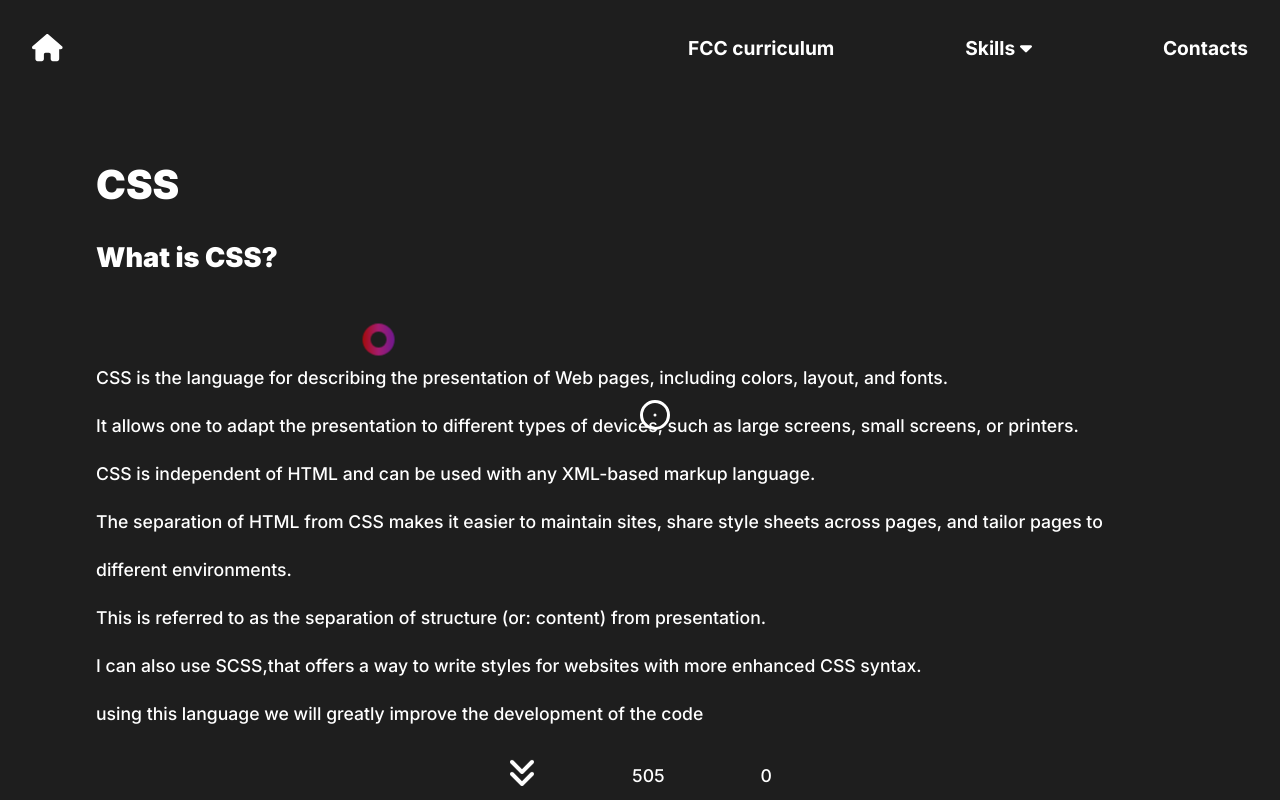
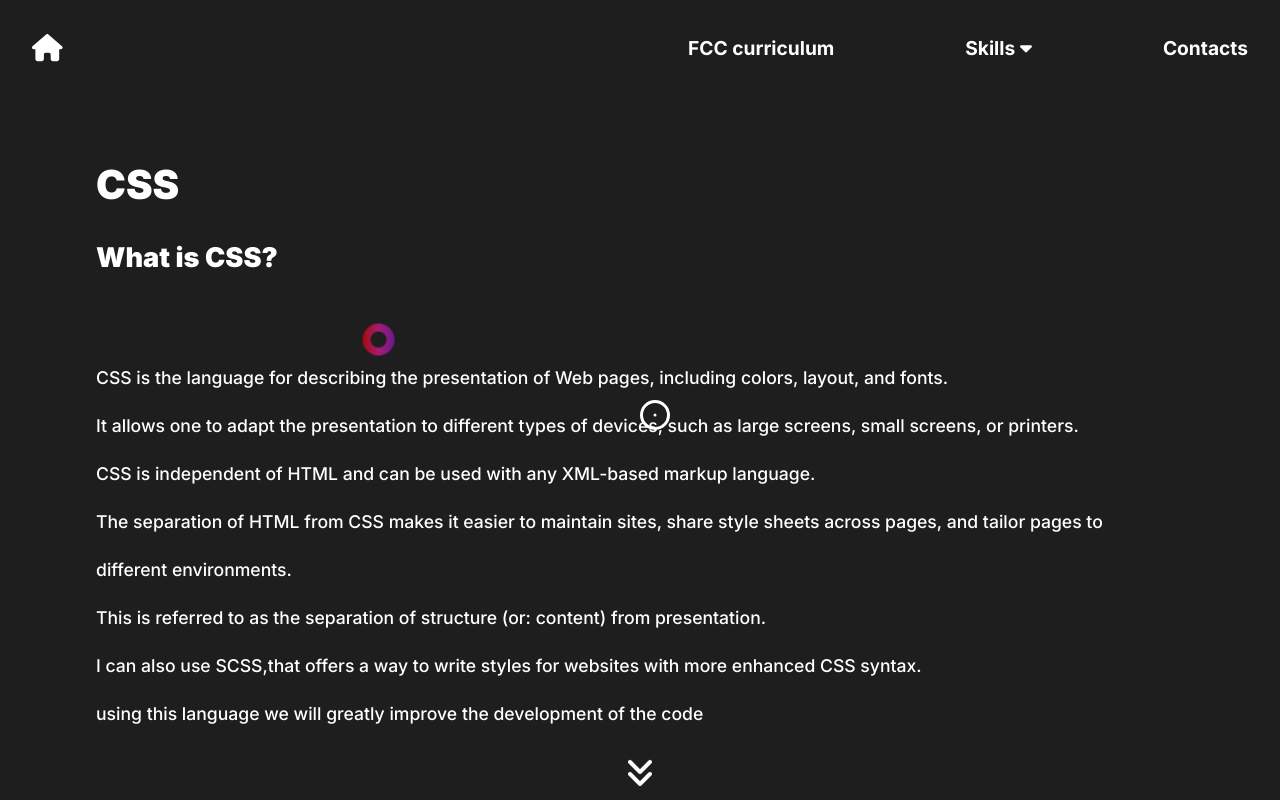
Before and after one commit to samuelespina/personal-portfolio, a React (Create React App) app: page /skills-css in a window 1280 px wide. Shown: the top 800 px of the page. Built offline with nearby package versions, Linux system fonts and the light colour scheme.

Commit message:
final update ux scroll

```diff
--- a/src/components/ScrollUx/ScrollUx.jsx
+++ b/src/components/ScrollUx/ScrollUx.jsx
@@ -30,8 +30,6 @@ const ScrollUx = (props) => {
         ref={scrollUxRef}
         icon={faAnglesDown}
       />
-      <p>{props.vanishHeight}</p>
-      <p>{scrollValue}</p>
     </div>
   );
 };
```
